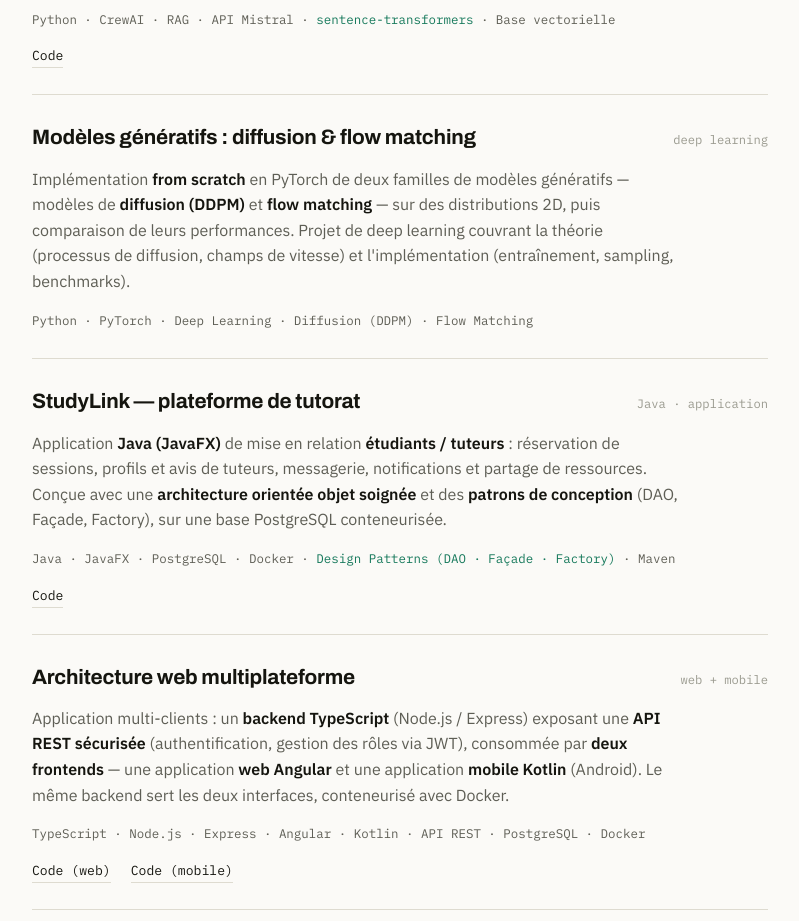
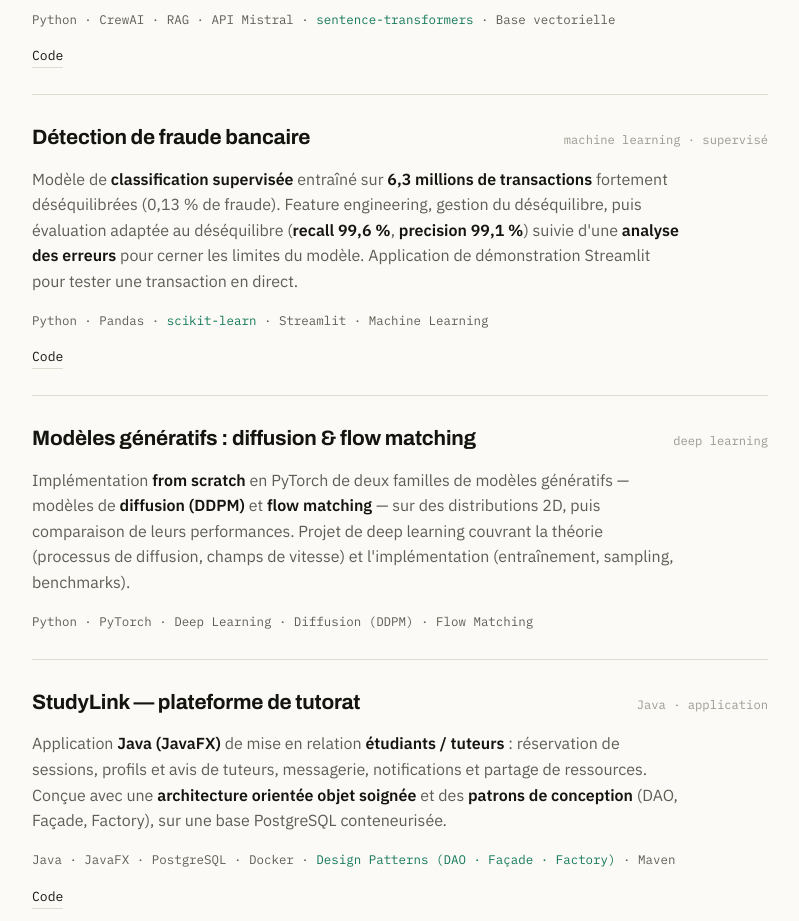
Before and after one commit to ahmed2025-Web/ahmed2025-Web.github.io, a plain HTML site: page index.html in a window 1280 px wide. Shown: the part 1440-2361 px from the top of the page, without its empty margins (240-1039 px from the left). Drawn offline with Linux system fonts and the light colour scheme.

Commit message:
feat: ajouter le projet de détection de fraude bancaire

```diff
--- a/index.html
+++ b/index.html
@@ -151,6 +151,18 @@
 
     <div class="entry">
       <div class="entry-head">
+        <h3>Détection de fraude bancaire</h3>
+        <span class="meta">machine learning · supervisé</span>
+      </div>
+      <p>Modèle de <b>classification supervisée</b> entraîné sur <b>6,3 millions de transactions</b> fortement déséquilibrées (0,13 % de fraude). Feature engineering, gestion du déséquilibre, puis évaluation adaptée au déséquilibre (<b>recall 99,6 %</b>, <b>precision 99,1 %</b>) suivie d'une <b>analyse des erreurs</b> pour cerner les limites du modèle. Application de démonstration Streamlit pour tester une transaction en direct.</p>
+      <div class="stack">Python · Pandas · <span>scikit-learn</span> · Streamlit · Machine Learning</div>
+      <div class="links">
+        <a href="https://github.com/ahmed2025-Web/detection-fraude" target="_blank" rel="noopener">Code</a>
+      </div>
+    </div>
+
+    <div class="entry">
+      <div class="entry-head">
         <h3>Modèles génératifs : diffusion &amp; flow matching</h3>
         <span class="meta">deep learning</span>
       </div>
```
